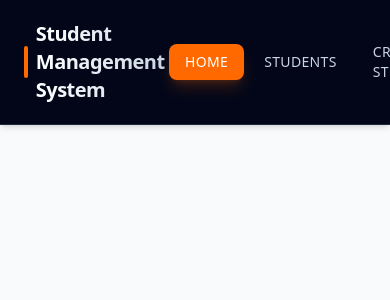
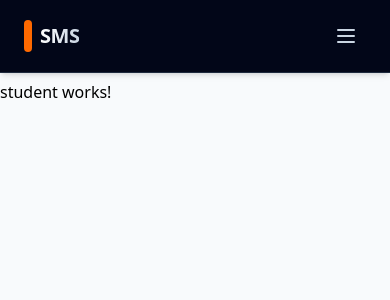
Before and after one commit to asilbek2706/asilbek-student-management, an Angular app: page / in a window 390 px wide. Shown: the top 300 px of the page. Built offline with nearby package versions, Linux system fonts and the light colour scheme.

Commit message:
Navbar section added burger menu, responsiveness

```diff
--- a/src/app/navbar/navbar.html
+++ b/src/app/navbar/navbar.html
@@ -1,17 +1,37 @@
-<header class="bg-slate-950 fixed w-full top-0 text-white shadow-md border-b border-slate-800">
-  <div class="container mx-auto flex items-center justify-between py-5 px-6">
+<header class="bg-slate-950 fixed w-full top-0 text-white shadow-md border-b border-slate-800 z-50">
+  <div class="container mx-auto flex items-center justify-between py-4 px-6">
+
+    <!-- Logo qismi -->
     <a routerLink="/" class="flex items-center space-x-2 group">
-      <div
-        class="h-8 w-2 bg-orange-500 rounded-full group-hover:scale-y-110 transition-transform duration-300"
-      ></div>
-      <p
-        class="text-xl font-extrabold tracking-tight bg-linear-to-r from-white to-slate-300 bg-clip-text text-transparent"
-      >
+      <div class="h-8 w-2 bg-orange-500 rounded-full group-hover:scale-y-110 transition-transform duration-300"></div>
+      <p class="text-xl font-extrabold tracking-tight bg-linear-to-r from-white to-slate-300 bg-clip-text text-transparent hidden sm:block">
         Student Management System
+      </p>
+      <!-- Mobilda qisqa nom ko'rinishi uchun -->
+      <p class="text-xl font-extrabold tracking-tight bg-linear-to-r from-white to-slate-300 bg-clip-text text-transparent sm:hidden">
+        SMS
       </p>
     </a>
 
-    <nav class="flex items-center space-x-1 sm:space-x-2">
+    <!-- Hambuger Tugmasi (Faqat mobil ekranlarda md:hidden yordamida ko'rinadi) -->
+    <button
+      (click)="toggleMenu()"
+      class="md:hidden p-2 rounded-lg text-slate-300 hover:text-white hover:bg-slate-800 focus:outline-none transition-colors"
+      aria-label="Menyuni ochish/yopish"
+    >
+      <svg class="h-6 w-6" fill="none" viewBox="0 0 24 24" stroke="currentColor">
+        @if (!isMenuOpen()) {
+          <!-- Gamburger chiziqlari -->
+          <path stroke-linecap="round" stroke-linejoin="round" stroke-width="2" d="M4 6h16M4 12h16M4 18h16" />
+        } @else {
+          <!-- Yopish (X) belgisi -->
+          <path stroke-linecap="round" stroke-linejoin="round" stroke-width="2" d="M6 18L18 6M6 6l12 12" />
+        }
+      </svg>
+    </button>
+
+    <!-- Katta ekranlar uchun Navigatsiya (md:flex) -->
+    <nav class="hidden md:flex items-center space-x-2">
       <a
         routerLink="/"
         [routerLinkActiveOptions]="{ exact: true }"
@@ -38,4 +58,37 @@
       </a>
     </nav>
   </div>
+
+  <!-- Mobil Menyu (Faqat isMenuOpen() true bo'lganda va kichik ekranlarda ochiladi) -->
+  @if (isMenuOpen()) {
+    <nav class="md:hidden border-t border-slate-800 bg-slate-950 px-6 py-4 flex flex-col space-y-2 fade-in">
+      <a
+        routerLink="/"
+        [routerLinkActiveOptions]="{ exact: true }"
+        routerLinkActive="bg-orange-500 text-white shadow-lg shadow-orange-500/20"
+        (click)="closeMenu()"
+        class="px-4 py-2 rounded-lg text-sm font-medium tracking-wide uppercase text-slate-300 hover:text-white hover:bg-slate-800 transition duration-300 block"
+      >
+        Home
+      </a>
+
+      <a
+        routerLink="/students"
+        routerLinkActive="bg-orange-500 text-white shadow-lg shadow-orange-500/20"
+        (click)="closeMenu()"
+        class="px-4 py-2 rounded-lg text-sm font-medium tracking-wide uppercase text-slate-300 hover:text-white hover:bg-slate-800 transition duration-300 block"
+      >
+        Students
+      </a>
+
+      <a
+        routerLink="/create"
+        routerLinkActive="bg-orange-500 text-white shadow-lg shadow-orange-500/20"
+        (click)="closeMenu()"
+        class="px-4 py-2 rounded-lg text-sm font-medium tracking-wide uppercase text-slate-300 hover:text-white hover:bg-slate-800 transition duration-300 block"
+      >
+        Create Student
+      </a>
+    </nav>
+  }
 </header>
--- /dev/null
+++ b/src/app/navbar/navbar.module.css
@@ -0,0 +1,14 @@
+.fade-in {
+  animation: fadeIn 0.2s ease-out forwards;
+}
+
+@keyframes fadeIn {
+  from {
+    opacity: 0;
+    transform: translateY(-10px);
+  }
+  to {
+    opacity: 1;
+    transform: translateY(0);
+  }
+}
--- a/src/app/navbar/navbar.ts
+++ b/src/app/navbar/navbar.ts
@@ -1,10 +1,20 @@
-import { Component } from '@angular/core';
+import { Component, signal } from '@angular/core';
 import { RouterLink, RouterLinkActive } from '@angular/router';
 
 @Component({
   selector: 'app-navbar',
   imports: [RouterLink, RouterLinkActive],
   templateUrl: './navbar.html',
-  styleUrl: './navbar.css',
+  styleUrl: './navbar.module.css',
 })
-export class Navbar {}
+export class Navbar {
+  isMenuOpen = signal(false);
+
+  toggleMenu(): void {
+    this.isMenuOpen.update(value => !value);
+  }
+
+  closeMenu(): void {
+    this.isMenuOpen.set(false);
+  }
+}
```
Also changed, not shown: src/app/navbar/navbar.css (deleted).
